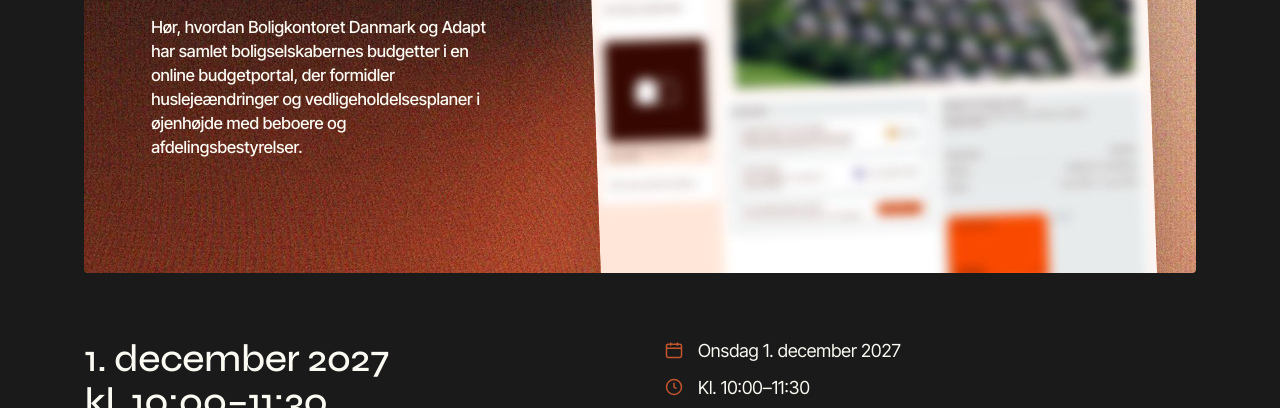
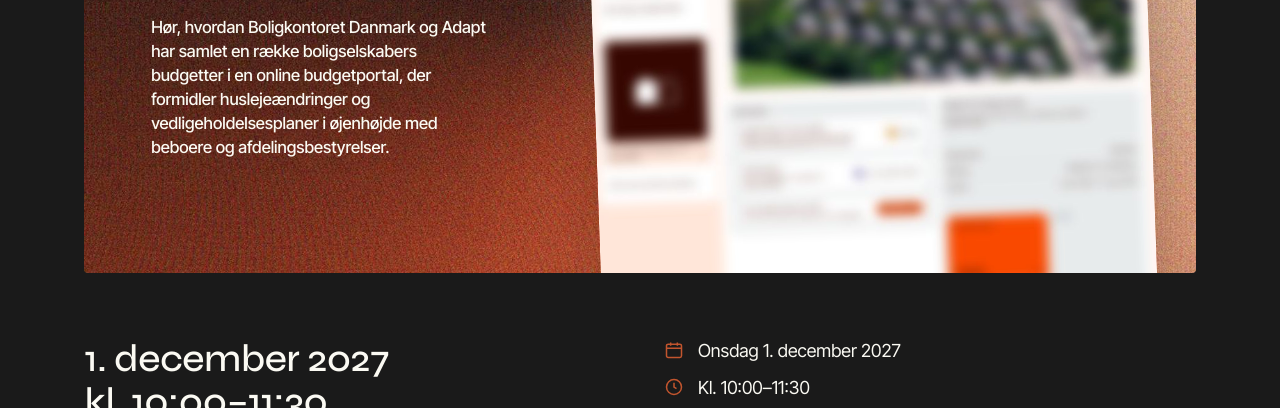
Before and after one commit to askhybel/budgetberegner, a plain HTML site: page index.html in a window 1280 px wide. Shown: the part 365-773 px from the top of the page. Drawn offline with Linux system fonts and the light colour scheme.

Commit message:
Add files via upload

```diff
--- a/index.html
+++ b/index.html
@@ -131,7 +131,7 @@
       <div class="title">
         <span>Online seminar</span>
         <h1 class="display">Digital budget&shy;formidling</h1>
-        <p>Hør, hvordan Boligkontoret Danmark og Adapt har samlet boligselskabernes budgetter i en online budgetportal, der formidler huslejeændringer og vedligeholdelsesplaner i øjenhøjde med beboere og afdelingsbestyrelser.</p>
+        <p>Hør, hvordan Boligkontoret Danmark og Adapt har samlet en række boligselskabers budgetter i en online budgetportal, der formidler huslejeændringer og vedligeholdelsesplaner i øjenhøjde med beboere og afdelingsbestyrelser.</p>
       </div>
       <div class="shot"><img src="images/portal-blur.jpg" alt="Sløret illustration af budgetportalen"></div>
     </div>
```
